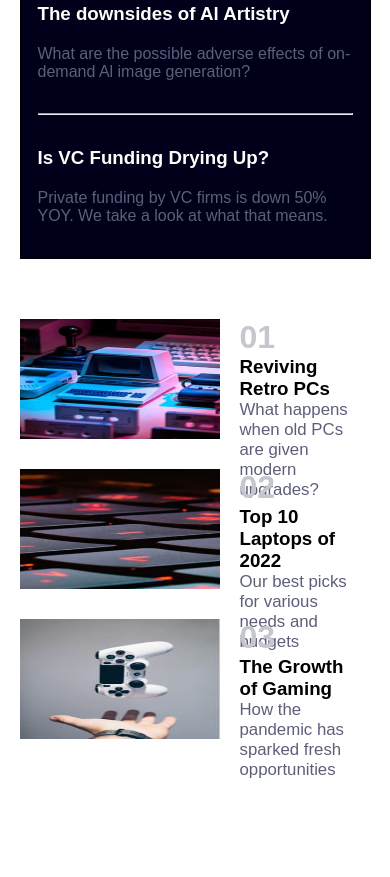
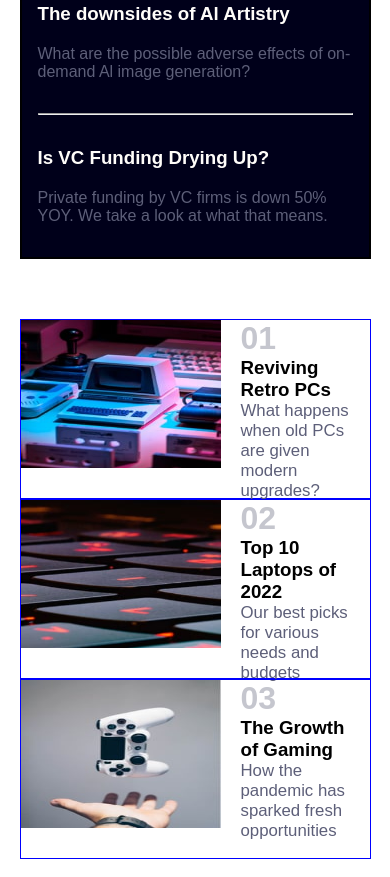
Before and after one commit to thiagO031/News-Homepage, a plain HTML site: page index.html in a window 390 px wide. Shown: the part 1127-2004 px from the top of the page. Before the commit the page ends 1956 px from the top, so only its background shows below. Drawn offline with Linux system fonts and the light colour scheme.

Commit message:
Status: Ajustando responsividade

```diff
--- a/style/style.sass
+++ b/style/style.sass
@@ -304,3 +304,5 @@
 
                 &-content
                     padding-bottom: 30px
+                    height: 180px
+                    border: 1px solid blue
```
Also changed, not shown: style/style.css, 1 other file.
